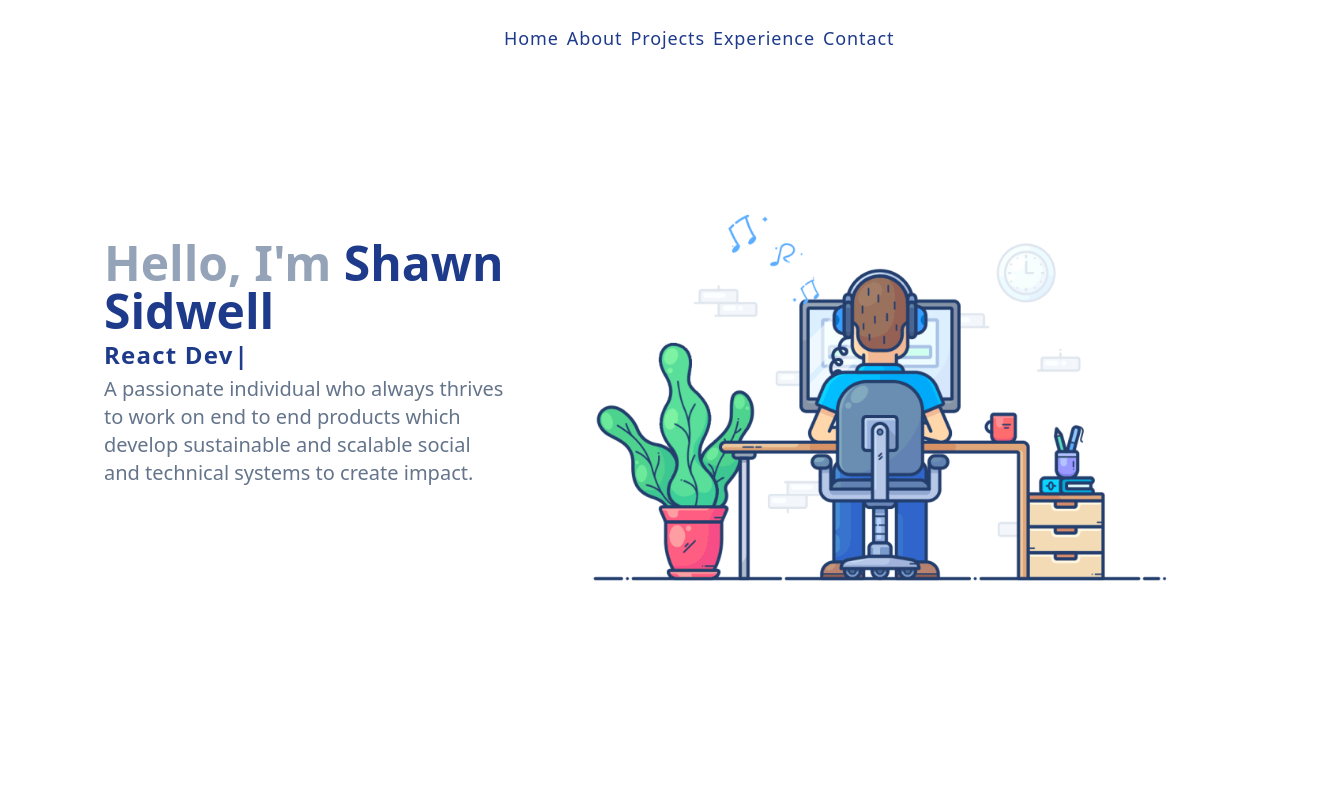
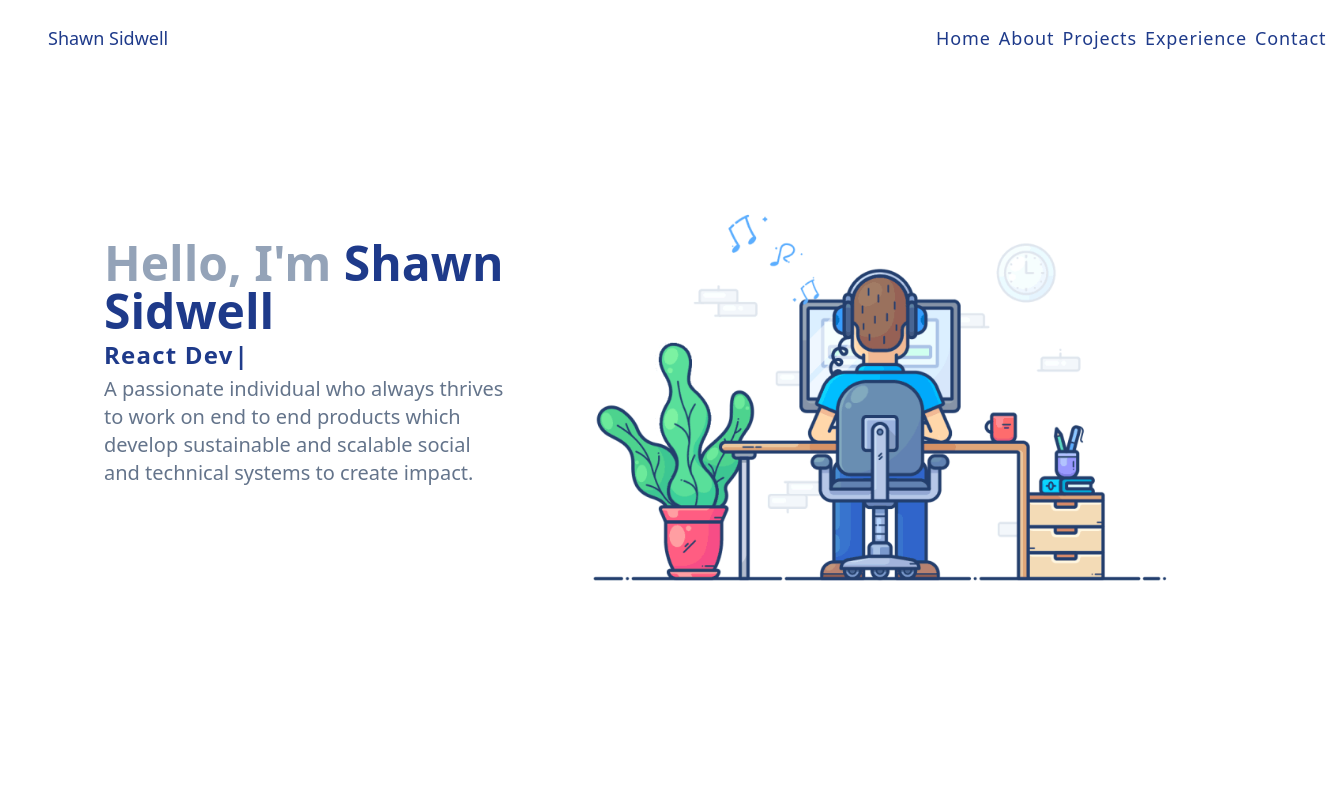
Before and after one commit to ShawnRSidwell/portfolio, a React (Vite) app: page / in a window 1280 px wide. Shown: the top 800 px of the page, 1326 px wide, since content can reach past the window. Built offline with nearby package versions, Linux system fonts and the light colour scheme.

Commit message:
fix header

```diff
--- a/src/components/Header/Header.jsx
+++ b/src/components/Header/Header.jsx
@@ -14,11 +14,11 @@ function Header() {
 
   return (
     <header
-      className={` sticky top-0 z-[20] font-medium text-lg flex items-center justify-center  flex-wrap  py-6 px-24 transition-all duration-500 ${
+      className={` sticky top-0 z-[20] font-medium text-lg flex items-center justify-between  flex-wrap  py-6 px-12 transition-all duration-500 ${
         isSticky ? "bg-white shadow " : " bg-border-slate-100"
       }`}
     >
-      {/* <Logo /> */}
+      <Logo />
       <Nav />
     </header>
   );
```
